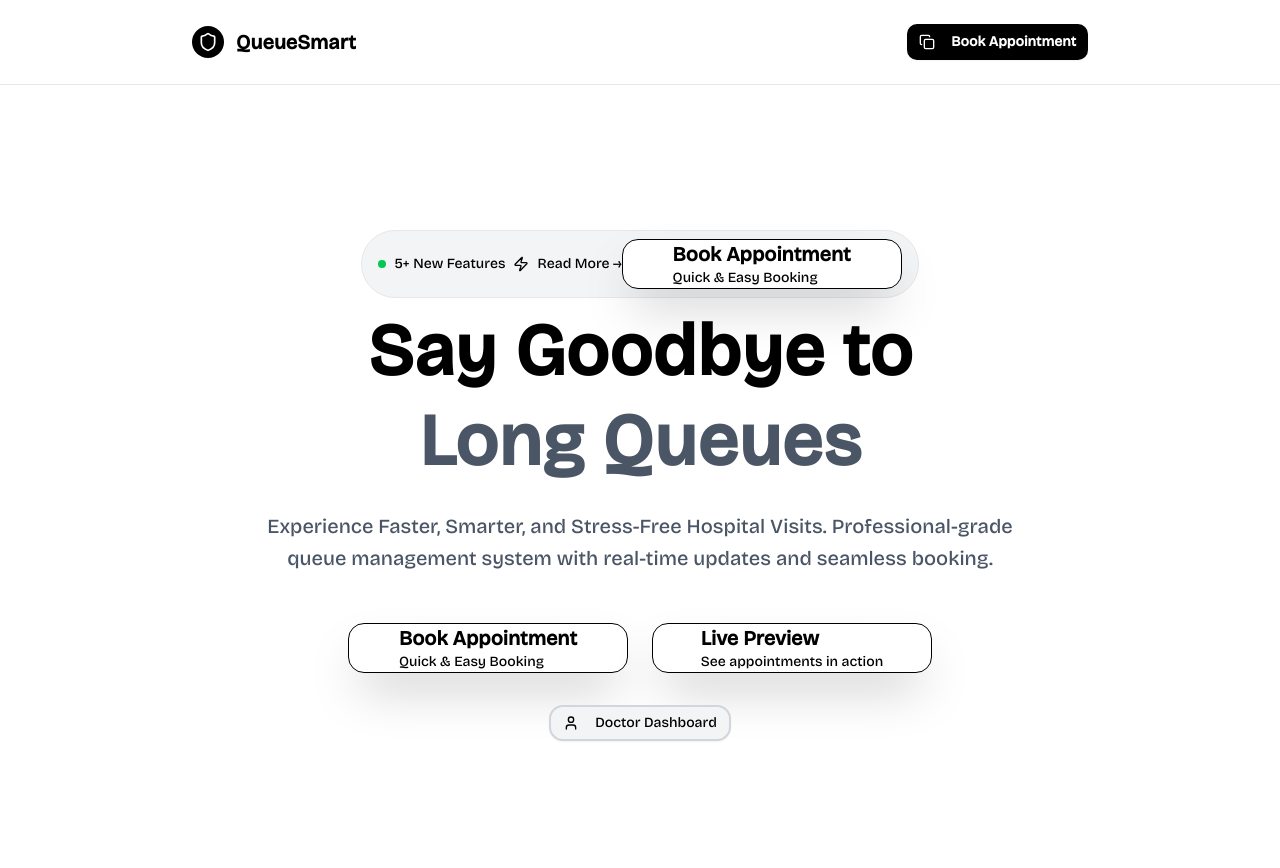
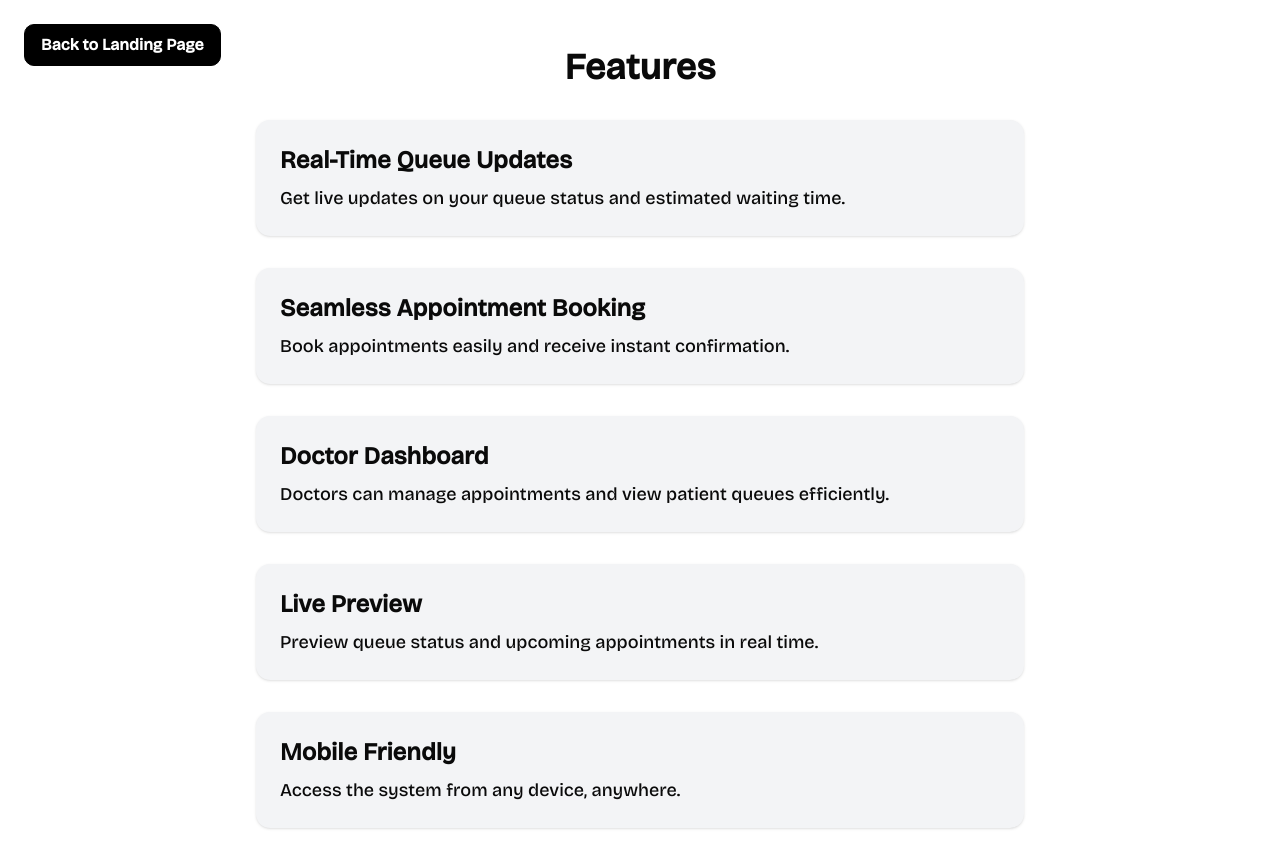
Before and after one commit to Nishal77/QueueManagement, a React (Vite) app: page /features in a window 1280 px wide. Before the commit this address led to /. Shown: the top 868 px of the page. Built offline with nearby package versions, Linux system fonts and the light colour scheme; no server answers; the database is empty.

Commit message:
added feature page

```diff
--- a/src/App.jsx
+++ b/src/App.jsx
@@ -29,6 +29,7 @@ import BookingForm from './pages/BookingForm'
 import UserDashboard from './pages/UserDashboard'
 import DoctorDashboard from './pages/DoctorDashboard'
 import TestPage from './pages/TestPage'
+import Features from './pages/Features'
 
 // Context
 import { AuthProvider, useAuth } from './context/AuthContext'
@@ -93,6 +94,8 @@ function App() {
 
               {/* Fallback */}
               <Route path="*" element={<Navigate to="/" replace />} />
+              <Route path="/" element={<LandingPage />} />
+              <Route path="/features" element={<Features />} />
             </Routes>
           </div>
         </div>
--- a/src/pages/Features.jsx
+++ b/src/pages/Features.jsx
@@ -1 +1,55 @@
 import React from 'react'
+
+import { useNavigate } from 'react-router-dom'
+
+const featuresList = [
+    {
+        title: 'Real-Time Queue Updates',
+        description: 'Get live updates on your queue status and estimated waiting time.',
+    },
+    {
+        title: 'Seamless Appointment Booking',
+        description: 'Book appointments easily and receive instant confirmation.',
+    },
+    {
+        title: 'Doctor Dashboard',
+        description: 'Doctors can manage appointments and view patient queues efficiently.',
+    },
+    {
+        title: 'Live Preview',
+        description: 'Preview queue status and upcoming appointments in real time.',
+    },
+    {
+        title: 'Mobile Friendly',
+        description: 'Access the system from any device, anywhere.',
+    },
+]
+
+const Features = () => {
+    const navigate = useNavigate();
+
+    return (
+        <div className="min-h-screen bg-white py-12 px-4 relative">
+            <button
+                onClick={() => navigate('/')}
+                className="absolute top-6 left-6 bg-black text-white px-4 py-2 rounded-lg font-semibold hover:bg-white hover:text-black border border-black transition-all duration-300"
+            >
+                Back to Landing Page
+            </button>
+            <h1 className="text-4xl font-bold mb-8 text-center">Features</h1>
+            <div className="max-w-3xl mx-auto grid gap-8">
+                {featuresList.map((feature, idx) => (
+                    <div
+                        key={idx}
+                        className="bg-gray-100 rounded-xl p-6 shadow hover:bg-black hover:text-white transition-all duration-300"
+                    >
+                        <h2 className="text-2xl font-semibold mb-2">{feature.title}</h2>
+                        <p className="text-lg">{feature.description}</p>
+                    </div>
+                ))}
+            </div>
+        </div>
+    );
+}
+
+export default Features
--- a/src/pages/LandingPage.jsx
+++ b/src/pages/LandingPage.jsx
@@ -5,6 +5,7 @@ import { Heart, Phone, User, ArrowRight, Clock, Shield, Zap, Star, ChevronRight,
 import { Button } from '../components/ui/button'
 import { authAPI } from '../services/supabaseApi'
 import { useAuth } from '../context/AuthContext'
+
 import toast from 'react-hot-toast'
 
 const LandingPage = () => {
@@ -37,7 +38,7 @@ const LandingPage = () => {
   }
 
   return (
-    <div className="min-h-screen w-full relative bg-white">
+    <div className="min-h-screen w-full relative bg-gradient-to-b from-[#f8fafc] via-[#a7f3d0] to-[#38bdf8]">
       {/* Header */}
       <div className="relative z-10 p-6 border-b border-gray-200">
         <div className="max-w-4xl mx-auto flex items-center justify-between">
@@ -61,19 +62,16 @@ const LandingPage = () => {
       <div className="relative z-10 min-h-screen flex items-center justify-center px-6">
         <div className="text-center max-w-4xl mx-auto">
           {/* Banner */}
-          <div className="inline-flex items-center px-4 py-2 bg-gray-100 border border-gray-200 rounded-full text-sm text-black mb-2">
-            <div className="w-2 h-2 bg-green-500 rounded-full mr-2"></div>
-            <span>5+ New Features</span>
-            <Zap className="w-4 h-4 ml-2 text-black" />
-            <span className="ml-2">Read More →</span>
+          <div >
             <Button
               onClick={() => navigate('/features')}
-              className="bg-white text-black px-8 py-6 rounded-2xl font-bold text-lg transition-all duration-300 flex items-center justify-center border border-black shadow-2xl hover:shadow-black/25 transform hover:scale-105 min-w-[280px]"
-            >
-              <div className="text-left">
-                <div className="font-bold text-xl">Book Appointment</div>
-                <div className="text-sm text-black font-medium">Quick & Easy Booking</div>
-              </div>
+              className="inline-flex items-center px-4 py-2 bg-gray-100 border border-gray-200 rounded-full text-sm text-black mb-2 hover:bg-black hover:text-white transition-all duration-300"
+
+            ><div className="w-2 h-2 bg-green-500 rounded-full mr-2"></div>
+              <span>5+ New Features</span>
+              <Zap className="w-4 h-4 ml-2 text-black" />
+              <span className="ml-2">Read More →</span>
+
             </Button>
           </div>
 
@@ -92,21 +90,21 @@ const LandingPage = () => {
           <div className="flex flex-col sm:flex-row gap-6 justify-center mb-8">
             <Button
               onClick={() => navigate('/booking')}
-              className="bg-white text-black px-8 py-6 rounded-2xl font-bold text-lg transition-all duration-300 flex items-center justify-center border border-black shadow-2xl hover:shadow-black/25 transform hover:scale-105 min-w-[280px]"
+              className="bg-white text-black hover:bg-black hover:text-white px-8 py-6 rounded-2xl font-bold text-lg transition-all duration-300 flex items-center justify-center shadow-2xl hover:shadow-black/25 transform hover:scale-105 min-w-[280px]"
             >
               <div className="text-left">
                 <div className="font-bold text-xl">Book Appointment</div>
-                <div className="text-sm text-black font-medium">Quick & Easy Booking</div>
+
               </div>
             </Button>
 
             <Button
               onClick={() => navigate('/dashboard')}
-              className="bg-white text-black px-8 py-6 rounded-2xl font-bold text-lg transition-all duration-300 flex items-center justify-center border border-black shadow-2xl hover:shadow-black/25 transform hover:scale-105 min-w-[280px]"
+              className="bg-white text-black hover:bg-black hover:text-white px-8 py-6 rounded-2xl font-bold text-lg transition-all duration-300 flex items-center justify-center shadow-2xl hover:shadow-black/25 transform hover:scale-105 min-w-[280px]"
             >
               <div className="text-left">
                 <div className="font-bold text-xl">Live Preview</div>
-                <div className="text-sm text-black font-medium">See appointments in action</div>
+
               </div>
             </Button>
           </div>
```
